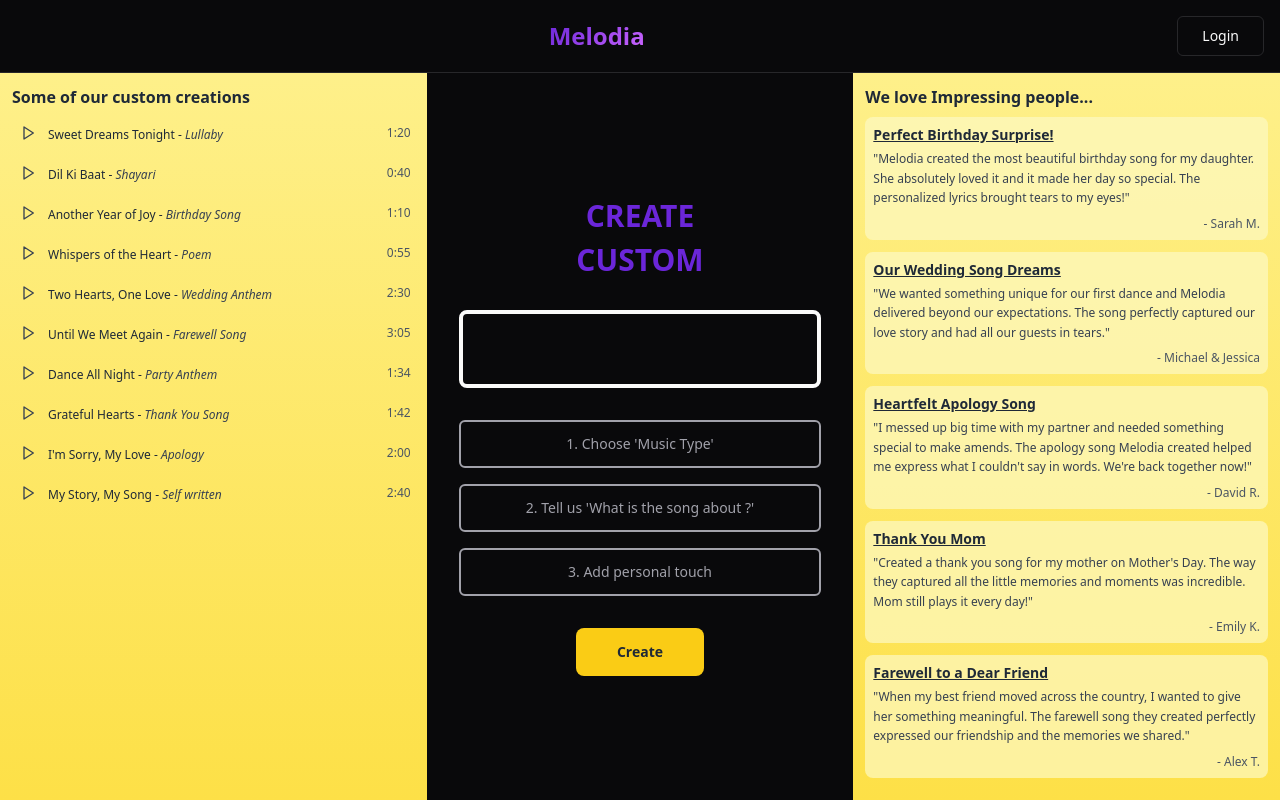
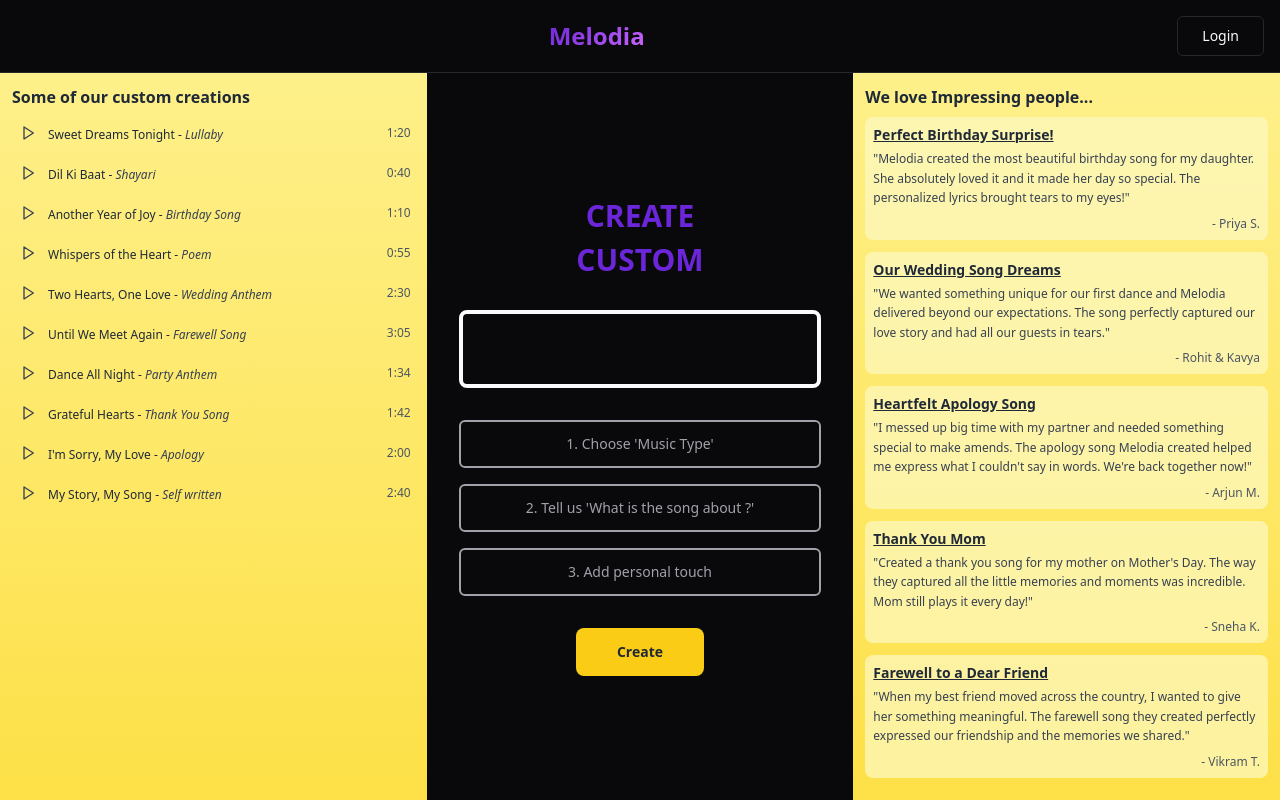
Before and after one commit to chinmay-multiply/songcraft-genesis-page, a React (Vite) app: page / in a window 1280 px wide. Built offline with nearby package versions, Linux system fonts and the light colour scheme.

Commit message:
Replace user names with Indian names

```diff
--- a/src/pages/Index.tsx
+++ b/src/pages/Index.tsx
@@ -91,31 +91,31 @@ const Index = () => {
       id: 1,
       title: "Perfect Birthday Surprise!",
       content: "Melodia created the most beautiful birthday song for my daughter. She absolutely loved it and it made her day so special. The personalized lyrics brought tears to my eyes!",
-      author: "Sarah M."
+      author: "Priya S."
     },
     {
       id: 2,
       title: "Our Wedding Song Dreams",
       content: "We wanted something unique for our first dance and Melodia delivered beyond our expectations. The song perfectly captured our love story and had all our guests in tears.",
-      author: "Michael & Jessica"
+      author: "Rohit & Kavya"
     },
     {
       id: 3,
       title: "Heartfelt Apology Song",
       content: "I messed up big time with my partner and needed something special to make amends. The apology song Melodia created helped me express what I couldn't say in words. We're back together now!",
-      author: "David R."
+      author: "Arjun M."
     },
     {
       id: 4,
       title: "Thank You Mom",
       content: "Created a thank you song for my mother on Mother's Day. The way they captured all the little memories and moments was incredible. Mom still plays it every day!",
-      author: "Emily K."
+      author: "Sneha K."
     },
     {
       id: 5,
       title: "Farewell to a Dear Friend",
       content: "When my best friend moved across the country, I wanted to give her something meaningful. The farewell song they created perfectly expressed our friendship and the memories we shared.",
-      author: "Alex T."
+      author: "Vikram T."
     }
   ];
 
```
